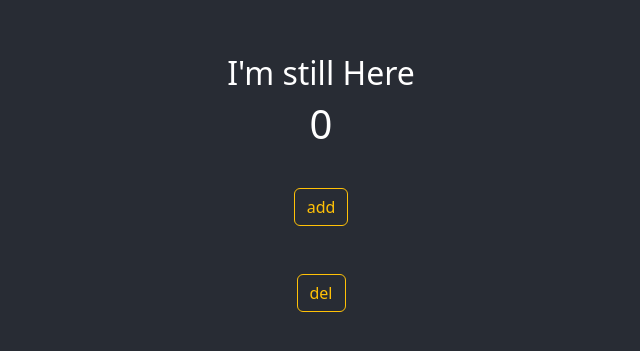
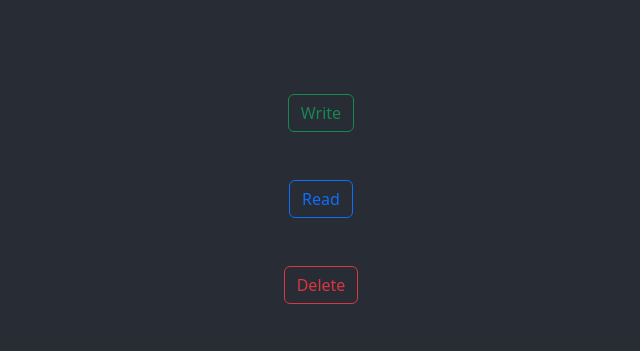
Before and after one commit to EBliujus/f1, a React (Create React App) app: page / in a window 1280 px wide. Shown: the part 205-556 px from the top of the page, without its empty margins (319-959 px from the left). Built offline with nearby package versions, Linux system fonts and the light colour scheme.

Commit message:
btn write/read/del

```diff
--- a/src/App.jsx
+++ b/src/App.jsx
@@ -1,45 +1,15 @@
 import 'bootstrap/dist/css/bootstrap.min.css'
 import './App.scss';
-import { useState, useEffect } from 'react';
-import Gone10 from './Components/006/Gone10';
+import LsTest from './Components/007/LsTest';
 
 
 
 function App() {
 
-    const [count, setCount] = useState(0);
-    const [stars, setStars] = useState('');
-
-    useEffect(() => {
-        console.log('App born');
-    }, []);
-
-    useEffect(() => {
-        console.log('count changed', count);
-        console.log(stars);
-        setStars(''.padStart(count, '*'));
-
-
-    }, [count, stars]);
-
-    const add = _ => {
-        setCount(c => c + 1);
-    }
-    const rem = _ => {
-        setCount(c => c - 1);
-    }
-
-
   return (
     <div className="App">
         <header className="App-header">
-            {
-                count < 11 ? <Gone10 /> : null
-            }
-        <h1>{count}</h1>
-        <h2>{stars}</h2>
-        <button type="button" className="btn btn-outline-warning m-4" onClick={(add)}>add</button>
-        <button type="button" className="btn btn-outline-warning m-4" onClick={(rem)}>del</button>
+          <LsTest />
       </header>
     </div>
   );
--- /dev/null
+++ b/src/Components/007/LsTest.jsx
@@ -0,0 +1,39 @@
+import { useState } from "react";
+
+function LsTest () {
+
+    const [show, setShow] = useState(' ');
+    const [showColor, setShowColor] = useState('white');
+
+    const write = () => {
+        localStorage.setItem('animal', 'RACOON');
+        localStorage.setItem('color', JSON.stringify({id: 555, spalva: 'crimson'}));
+    }
+
+    const read = () => {
+        const what = localStorage.getItem('animal');
+        setShow(what);
+        const styleColor = JSON.parse( localStorage.getItem('color'));
+        setShowColor(styleColor.spalva)
+    }
+
+    const destroy = () => {
+        localStorage.removeItem('animal');
+        localStorage.removeItem('color');
+    }
+
+    return (
+        <>
+
+        <h1 style={{color: showColor}}>{show}</h1>
+
+
+        <button className="btn btn-outline-success m-4" onClick={write} >Write</button>
+        <button className="btn btn-outline-primary m-4" onClick={read} >Read</button>
+        <button className="btn btn-outline-danger m-4" onClick={destroy}>Delete</button>
+        </>
+    );
+
+}
+
+export default LsTest
```
Also changed, not shown: src/006.jsx (added, +48 -0 lines).
